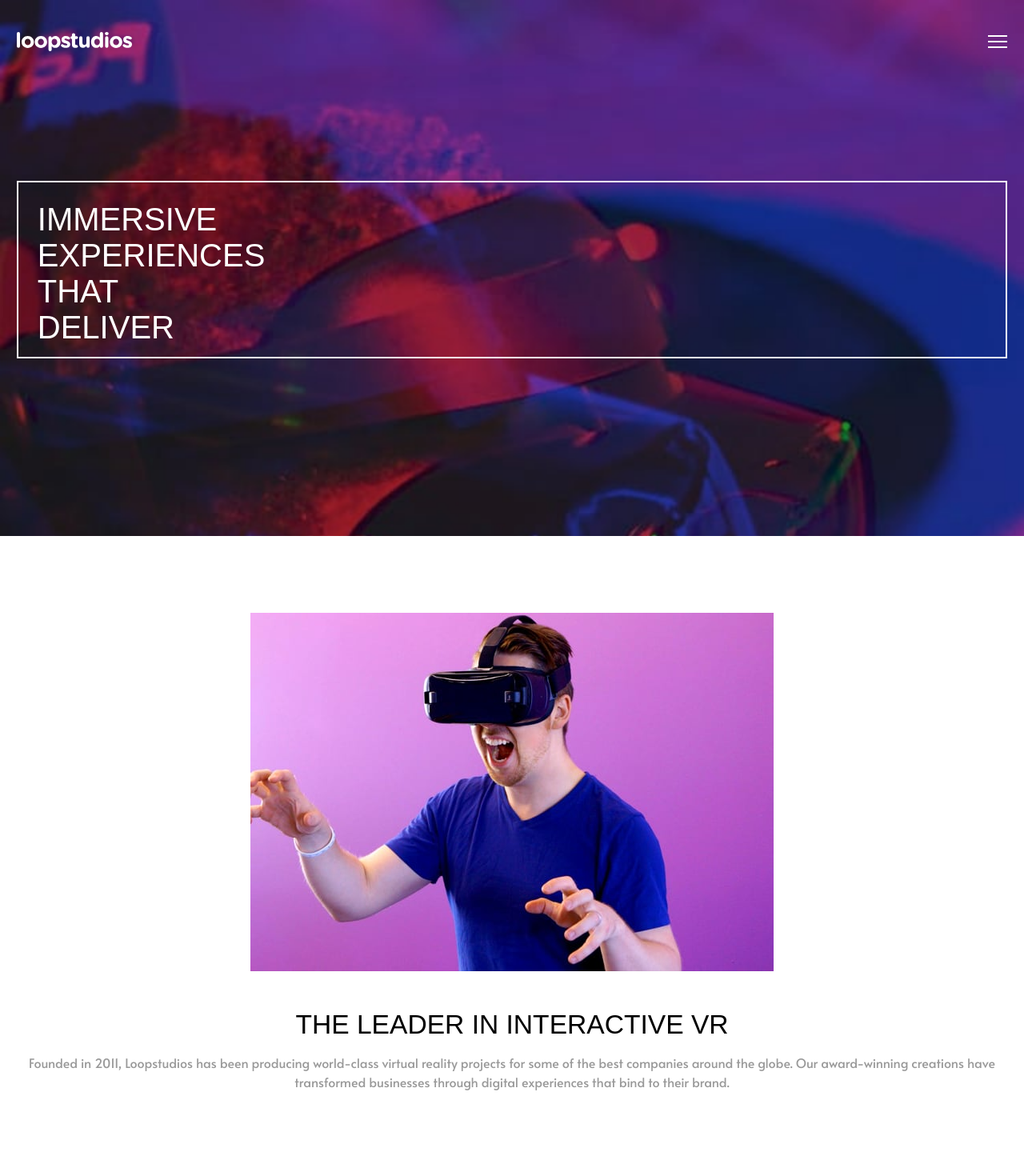
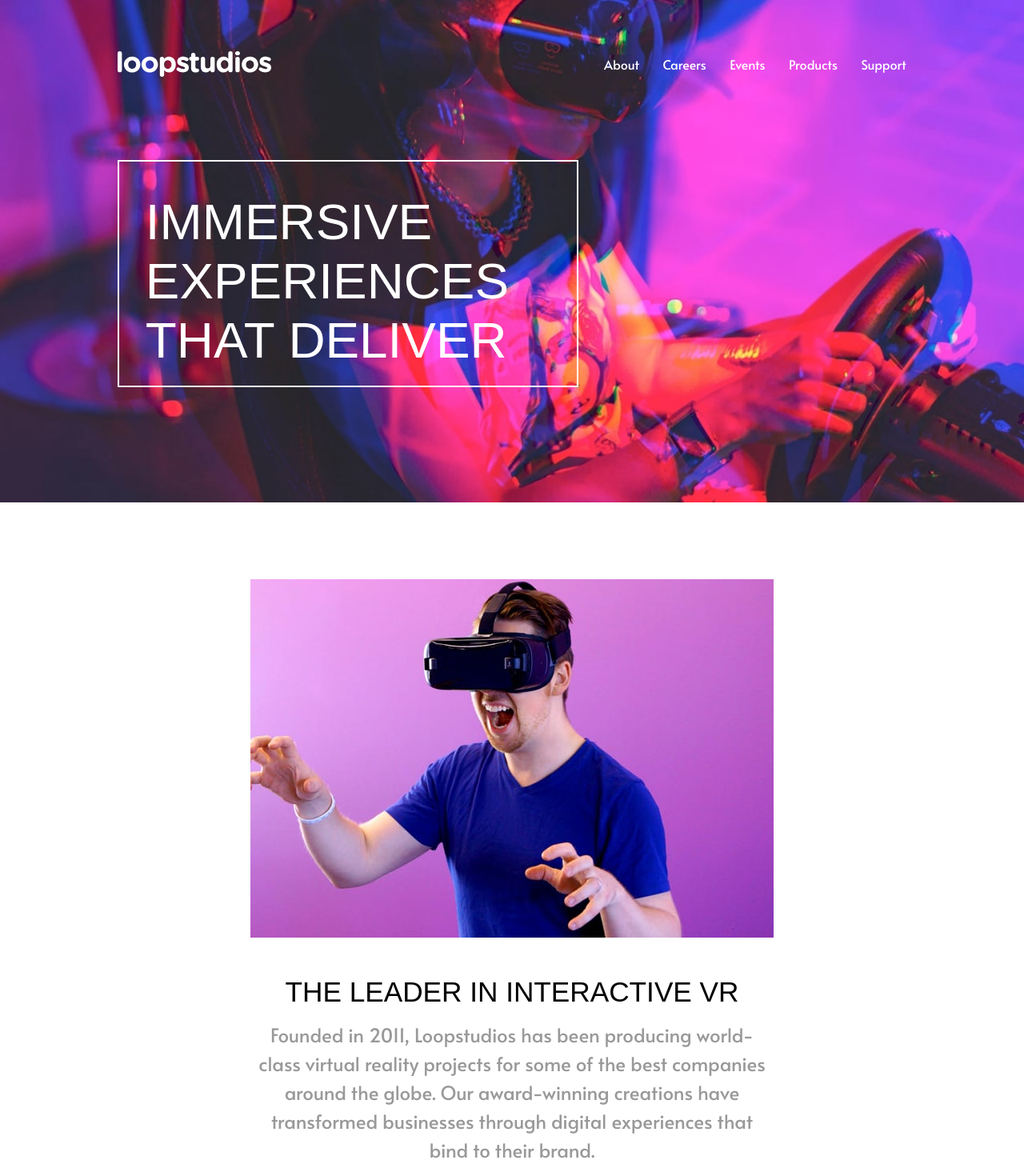
Before and after one commit to andwehehe/FMC-Loopstudio-landing-page, a React (Vite) app: page / in a window 1280 px wide. Shown: the top 1465 px of the page at 80% size. Built offline with nearby package versions, Linux system fonts and the light colour scheme; a web font is replaced by a local one.

Commit message:
initialized desktop layout

```diff
--- a/src/App.jsx
+++ b/src/App.jsx
@@ -3,14 +3,31 @@ import Introduction from "./assets/components/Introduction/Introduction";
 import Creations from "./assets/components/Creations/Creations";
 import Footer from "./assets/components/Footer/Footer";
 
+import { useState, useEffect } from "react";
+
 function App() {
+
+    const [ isMobile, setIsMobile ] = useState(window.innerWidth < 768);
+
+    useEffect(() => {
+      const handleResize = () => {
+        setIsMobile(window.innerWidth < 768);
+      }
+
+      window.addEventListener('resize', handleResize);
+      handleResize();
+
+      return () => {
+        window.removeEventListener('resize', handleResize);
+      }
+    }, [])
 
   return(
     <>
       <div className="mainContainer">
-        <Header />
-        <Introduction />
-        <Creations />
+        <Header isMobile={isMobile}/>
+        <Introduction isMobile={isMobile}/>
+        <Creations isMobile={isMobile}/>
         <Footer />
       </div>
     </>
--- a/src/assets/components/Creations/Creations.jsx
+++ b/src/assets/components/Creations/Creations.jsx
@@ -2,10 +2,9 @@ import styles from "./Creations.module.css"
 import { useState, useEffect } from "react"
 
 
-function Creations() {
+function Creations({ isMobile }) {
 
   const [ creations, setCreations ] = useState([]);
-  const [ isMobile, setIsMobile ] = useState(window.innerWidth < 768);
 
   useEffect(() => {
     const loadData = async () => {
@@ -20,25 +19,6 @@ function Creations() {
 
     loadData();
   }, [])
-
-  useEffect(() => {
-    const handleResize = () => {
-      if(window.innerWidth < 768) {
-        setIsMobile(true);
-      } else {
-        setIsMobile(false);
-      }
-    }
-
-
-    window.addEventListener('resize', handleResize);
-    handleResize();
-
-    return () => {
-      window.removeEventListener('resize', handleResize);
-    }
-  }, [])
-
 
   return(
     <section className={styles.creationsSection}>
--- a/src/assets/components/Creations/Creations.module.css
+++ b/src/assets/components/Creations/Creations.module.css
@@ -8,8 +8,9 @@
 }
 
 .creationTitle {
-  font-size: 2.1rem;
+  font-size: clamp(1.8rem, 7vw, 2.2rem);
   font-weight: var(--fw-300);
+  text-align: center;
   margin-block-end: 3rem;
 }
 
@@ -31,7 +32,7 @@
 }
 
 .cardTitle {
-  font-size: 1.5rem;
+  font-size: clamp(1.2rem, 7vw, 3rem);
   font-weight: var(--fw-300);
   color: var(--White);
   position: absolute;
@@ -51,7 +52,8 @@
 
 .seeAllBtn {
   letter-spacing: 0.2rem;
-  padding: 0.8rem 2.8rem 0.6rem 2.8rem;
+  padding-block: 0.8rem 0.6rem;
   border: solid black 0.1rem;
   margin-block: 2rem;
+  width: 50%;
 }
--- a/src/assets/components/Header/Header.jsx
+++ b/src/assets/components/Header/Header.jsx
@@ -2,11 +2,21 @@ import styles from "./Header.module.css";
 
 import logo from "/src/assets/images/icons/logo.svg";
 import menuIcon from "/src/assets/images/icons/icon-hamburger.svg";
+import headerBGMobile from "/src/assets/images/mobile/image-hero.jpg"
+import headerBGDesktop from "/src/assets/images/desktop/image-hero.jpg"
 
-function Header() {
+function Header({ isMobile }) {
 
   return(
-    <header className={styles.heroSection}>
+    <header
+      className={styles.heroSection}
+    >
+
+      <img
+        src={isMobile ? headerBGMobile : headerBGDesktop}
+        alt="a dude in VR"
+        className={styles.backgroundImage}
+      />
 
       <div className={styles.logoMenu}>
         <img
@@ -15,15 +25,28 @@ function Header() {
           className={styles.logo}
         />
 
-        <img
-          src={menuIcon}
-          alt="menu"
-          className={styles.menuIcon}
-        />
+        <div className={styles.menuDisplay}>
+          <img
+            src={menuIcon}
+            alt="menu"
+            className={styles.menuIcon}
+            style={{ display: isMobile ? "block" : "none" }}
+          />
+
+          <nav className={styles.menuNav} style={{ display: isMobile ? "none" : "block" }}>
+            <ul>
+              <li>About</li>
+              <li>Careers</li>
+              <li>Events</li>
+              <li>Products</li>
+              <li>Support</li>
+            </ul>
+          </nav>
+        </div>
       </div>
 
       <h1 className={styles.title}>
-        IMMERSIVE <br /> EXPERIENCES <br /> THAT  <br /> DELIVER
+        IMMERSIVE <br /> EXPERIENCES <br /> THAT  <br className={styles.moleBr} /> DELIVER
       </h1>
 
     </header>
--- a/src/assets/components/Header/Header.module.css
+++ b/src/assets/components/Header/Header.module.css
@@ -1,25 +1,64 @@
 .heroSection {
-  background-image: url("/src/assets/images/mobile/image-hero.jpg");
-  background-repeat: no-repeat;
-  background-size: 100%;
-  padding: 2.5rem 1.3rem 2.5rem 1.3rem;
+  position: relative;
+  display: flex;
+  flex-direction: column;
+  justify-content: center;
+  align-items: center;
+  padding-inline: 1.3rem;
+  padding-block: clamp(2.5rem, 5vw, 4rem);
 }
 
 .logoMenu {
   display: flex;
   justify-content: space-between;
   align-items: center;
+  width: 100%;
+}
+
+.backgroundImage {
+  position: absolute;
+  z-index: -1;
+  height: 100%;
+  width: 100%;
 }
 
 .logo {
-  width: 9rem;
+  width: clamp(9rem, 30vw, 12rem);
 }
 
 .title {
-  font-size: 2.5rem;
+  font-size: clamp(1.5rem, 10vw, 4rem);
   font-weight: var(--fw-300);
   color: var(--White);
-  padding: 1.5rem 1.5rem 0.9rem 1.5rem;
+  align-self: flex-start ;
+  padding-inline: clamp(1.5rem, 2.55vw, 2.5rem);
+  padding-block-start: clamp(1rem, 3vw, 3.5rem);
+  padding-block-end: clamp(0.5rem, 1.5vw, 2rem);
   margin-block: 10.1rem 11.4rem;
   border: solid var(--White) 0.15rem;
+  width: 100%;
 }
+
+.menuNav ul {
+  font-family: 'Alata', sans-serif;
+  color: var(--White);
+  display: flex;
+  gap: clamp(1rem, 2.3vw, 2rem);
+}
+
+@media (min-width: 768px) {
+
+  .heroSection {
+    padding-inline: 11.5vw;
+  }
+
+  .title {
+    font-size: clamp(1.5rem, 4.99vw, 5rem);
+    margin-block: 6.5rem 5rem;
+    max-width: 45vw;
+  }
+
+  .moleBr {
+    display: none;
+  }
+}
--- a/src/assets/components/Introduction/Introduction.jsx
+++ b/src/assets/components/Introduction/Introduction.jsx
@@ -6,10 +6,12 @@ function Introduction() {
   return(
     <article className={styles.introductionComponent}>
       <img
+      className={styles.introImg}
         src={introImg}
         alt="a dude in VR"
       />
 
+      <div className={styles.introInfo}>
         <h2 className={styles.introTitle}>
           THE LEADER IN INTERACTIVE VR
         </h2>
@@ -20,6 +22,7 @@ function Introduction() {
           the globe. Our award-winning creations have transformed businesses
           through digital experiences that bind to their brand.
         </p>
+      </div>
     </article>
   );
 }
--- a/src/assets/components/Introduction/Introduction.module.css
+++ b/src/assets/components/Introduction/Introduction.module.css
@@ -7,16 +7,55 @@
 }
 
 .introTitle {
-  font-size: 2.1rem;
+  font-size: clamp(1.8rem, 7vw, 2.2rem);
   font-weight: var(--fw-300);
   text-align: center;
   margin-block: 3rem 1rem;
 }
 
+.introInfo {
+  background-color: var(--White);
+}
+
 .introDescription {
   font-family: 'Alata', sans-serif;
+  font-size: clamp(1rem, 4vw, 1.5rem);
   font-weight: var(--fw-300);
   color: var(--Grey-200);
   text-align: center;
   line-height: 1.5;
+  max-width: 40rem;
 }
+
+@media (min-width: 90rem) {
+  .introductionComponent {
+    position: relative;
+    flex-direction: row;
+    justify-content: center;
+    margin-inline: auto;
+    width: 75vw;
+  }
+
+  .introInfo {
+    position: absolute;
+    right: 0%;
+    bottom: 14.8%;
+    padding-block-start: 1rem;
+    padding-inline-start: 5rem;
+    width: 50%;
+  }
+
+  .introTitle {
+    text-align: left;
+    font-size: 2.5rem;
+  }
+
+  .introDescription {
+    text-align: left;
+    font-size: 0.98rem;
+  }
+
+  .introImg {
+    margin-inline-end: 23rem;
+  }
+}
```
Lines whose indentation alone changed are shown as unchanged.
